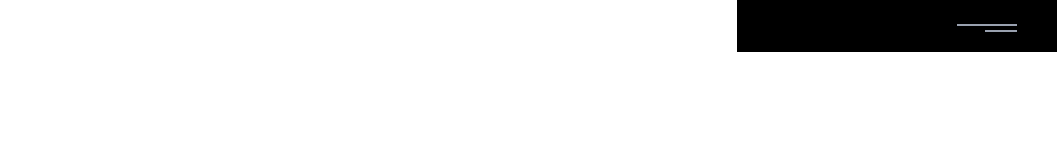
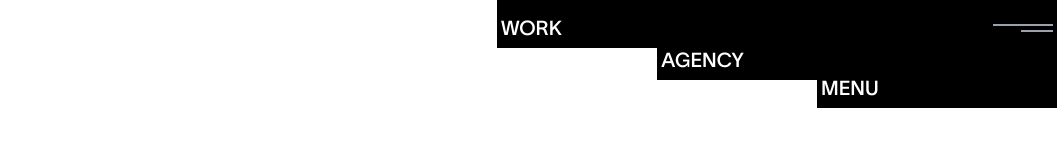
Before and after one commit to kirito666coder/k72, a React (Vite) app: page /agency in a window 1280 px wide. Shown: the top 160 px of the page, without its empty margins (223-1280 px from the left). Built offline with nearby package versions, Linux system fonts and the light colour scheme.

Commit message:
Implement dynamic visibility for external navigation in NavBar based on scroll position; enhance layout transitions for improved user experience on work and agency pages.

```diff
--- a/src/components/Navigation/NavBar.tsx
+++ b/src/components/Navigation/NavBar.tsx
@@ -39,6 +39,23 @@ const NavBar = () => {
   }, [location]);
 
 
+  const [showExtNav, setshowExtNav] = useState(true)
+
+  useEffect(() => {
+    const handleScroll = () => {
+      const scrollLimit =  100;
+      if (window.scrollY > scrollLimit ) {
+        setshowExtNav(false)
+      }
+      else {
+        setshowExtNav(true)
+      }
+    };
+
+    window.addEventListener("scroll", handleScroll);
+    return () => window.removeEventListener("scroll", handleScroll);
+  }, []);
+
   return (
     <div className=" flex fixed top-0 w-full items-start justify-between z-40">
         <div className="p-3 ">
@@ -48,16 +65,21 @@ const NavBar = () => {
                     </svg>
         </div>
         </div>
+        <div className="flex">
+        <div className={` hidden md:flex transition-all duration-300 ${(location === '/work' || location === '/agency') && showExtNav === true ? "h-12":'h-0'} w-40 bg-black`}> <div className={`text-white fixed top-4 text-xl uppercase font-[font2] ml-1 ${(location === '/work' || location === '/agency') && showExtNav === true ? "flex":'hidden'}`}>work</div></div>
+        <div className={` hidden md:flex transition-all duration-300 ${(location === '/work' || location === '/agency') && showExtNav === true ? "h-20":'h-0'} w-40 bg-black`}> <div className={`text-white fixed top-12 text-xl uppercase font-[font2] ml-1 ${(location === '/work' || location === '/agency') && showExtNav === true ? "flex":'hidden'}`}>agency</div></div>
         <div onClick={()=>setshowfullscrean('open')}
-        className=" bg-black h-13 w-80 relative group cursor-pointer">
+        className={` transition-all duration-300  bg-black ${(location === '/work' || location === '/agency') && showExtNav === true ? "md:h-27":'md:h-13'} h-13 w-60 relative group cursor-pointer`}>
             <div className="bg-lime-300 h-0 w-full group-hover:h-full transition-all duration-300">
             </div>
-           <div onClick={()=>setshowfullscrean('open')} className=" absolute left-55 top-0 h-full w-18  ">
+           <div onClick={()=>setshowfullscrean('open')} className=" absolute left-44 top-0 h-full w-18  ">
 
             <div className="bg-gray-400 group-hover:bg-gray-600 min-h-0.5 max-w-15 mt-6"></div>
             <div className="bg-gray-400 group-hover:bg-gray-600 min-h-0.5 max-w-8 ml-7 mt-1"></div>
            </div>
+           <div className={` text-white fixed top-19 text-xl uppercase font-[font2] ml-1 ${(location === '/work' || location === '/agency') && showExtNav === true ? "flex":'hidden'}`}>menu</div>
         </div>
+          </div>
         {showfullscrean &&
           <FullScreenNav setshowfullscrean={setshowfullscrean} showfullscrean={showfullscrean} />
         }
```
